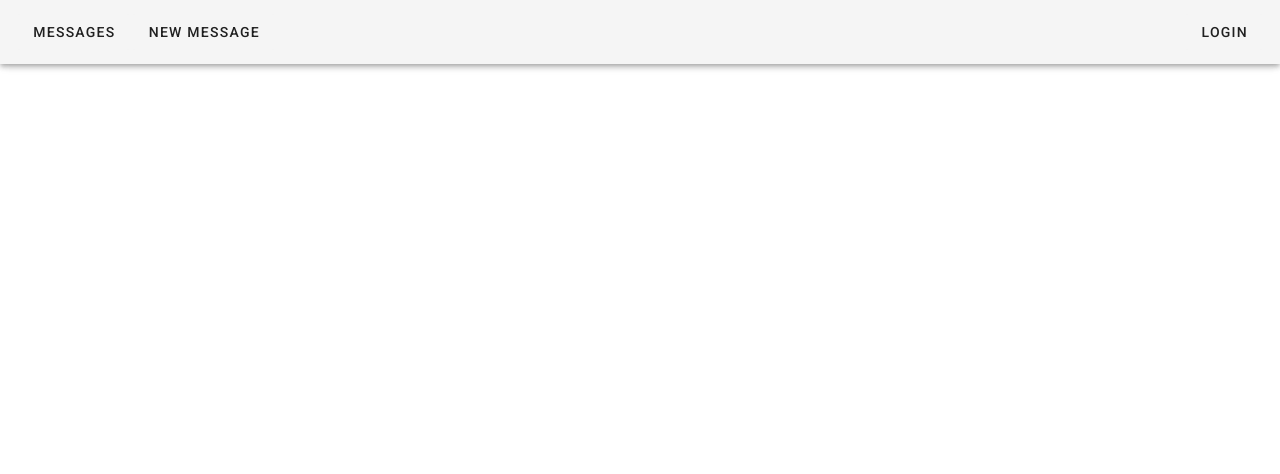
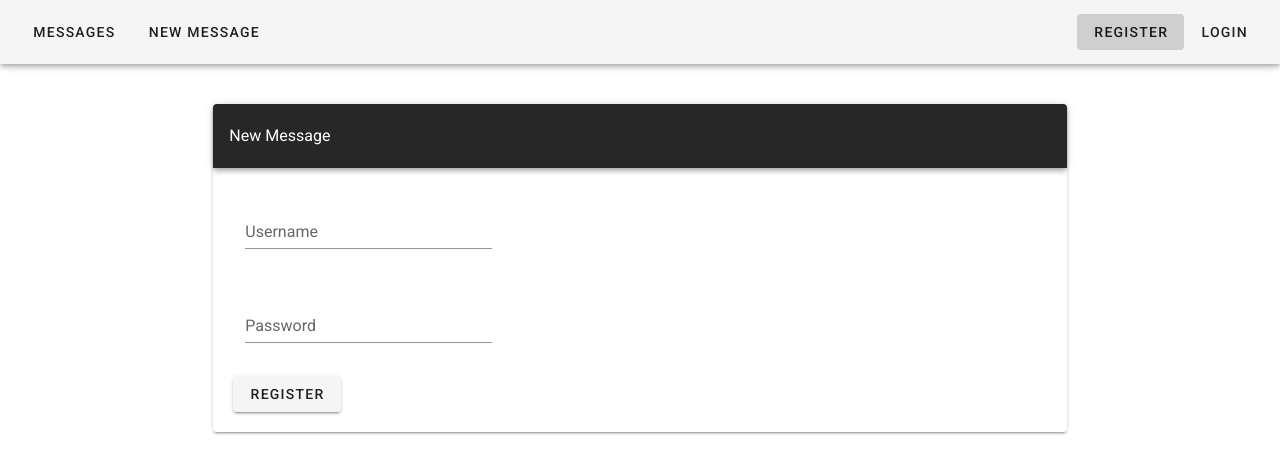
Before and after one commit to BenjaminKyhn/vue-auth-app, a Vue app in the folder frontend/: page /Register in a window 1280 px wide. Shown: the top 474 px of the page. Built offline with nearby package versions, Linux system fonts and the light colour scheme.

Commit message:
Part 7-1

```diff
--- a/frontend/src/App.vue
+++ b/frontend/src/App.vue
@@ -6,6 +6,7 @@
       <v-btn depressed to="/">Messages</v-btn>
       <v-btn depressed to="/NewMessage">New Message</v-btn>
       <v-spacer/>
+      <v-btn depressed to="/Register">Register</v-btn>
       <v-btn depressed>Login</v-btn>
 
     </v-app-bar>
--- /dev/null
+++ b/frontend/src/components/Register.vue
@@ -0,0 +1,58 @@
+<template>
+    <v-flex sm8 offset-sm2 class="mt-10">
+        <v-card>
+            <v-toolbar dark>
+                New Message
+            </v-toolbar>
+            <v-form class="pa-5">
+                <v-container>
+                    <v-row>
+                        <v-col
+                                cols="12"
+                                md="4"
+                        >
+                            <v-text-field
+                                    v-model="username"
+                                    label="Username"
+                                    required
+                            ></v-text-field>
+                        </v-col>
+                    </v-row>
+                    <v-row>
+                        <v-col
+                                cols="12"
+                                md="4"
+                        >
+                            <v-text-field
+                                    v-model="password"
+                                    label="Password"
+                                    required
+                            ></v-text-field>
+                        </v-col>
+                    </v-row>
+                </v-container>
+                <v-btn @click="register">register</v-btn>
+            </v-form>
+        </v-card>
+    </v-flex>
+</template>
+
+<script>
+    export default {
+        data(){
+            return {
+                username: "",
+                password: ""
+            }
+        },
+        methods: {
+            async register() {
+                this.$store.dispatch('register', {username: this.username, password: this.password})
+            }
+        }
+    }
+</script>
+
+<style scoped>
+
+</style>
--- a/frontend/src/main.js
+++ b/frontend/src/main.js
@@ -8,13 +8,15 @@ import VueRouter from 'vue-router';
 import Messages from './components/Messages';
 import NewMessage from "./components/NewMessage";
 import Message from "./components/Message";
+import Register from "./components/Register";
 Vue.use(Vuetify);
 Vue.use(VueRouter);
 
 const routes = [
   { path: "/", component: Messages},
   { path: "/NewMessage", component: NewMessage},
-  { path: "/Messages/:id", component: Message}
+  { path: "/Messages/:id", component: Message},
+  { path: "/Register", component: Register},
 ]
 
 const router = new VueRouter({routes, mode: 'history'});
--- a/frontend/src/store.js
+++ b/frontend/src/store.js
@@ -28,6 +28,10 @@ export default new Vuex.Store({
         // eslint-disable-next-line no-unused-vars
         async getMessage({commit}, id){
             return axios.get(`http://localhost:3000/messages/${id}`)
+        },
+        // eslint-disable-next-line no-unused-vars
+        async register({commit}, registerData){
+            await axios.post('htto://localhost:3000/register', registerData)
         }
     }
 })
```
